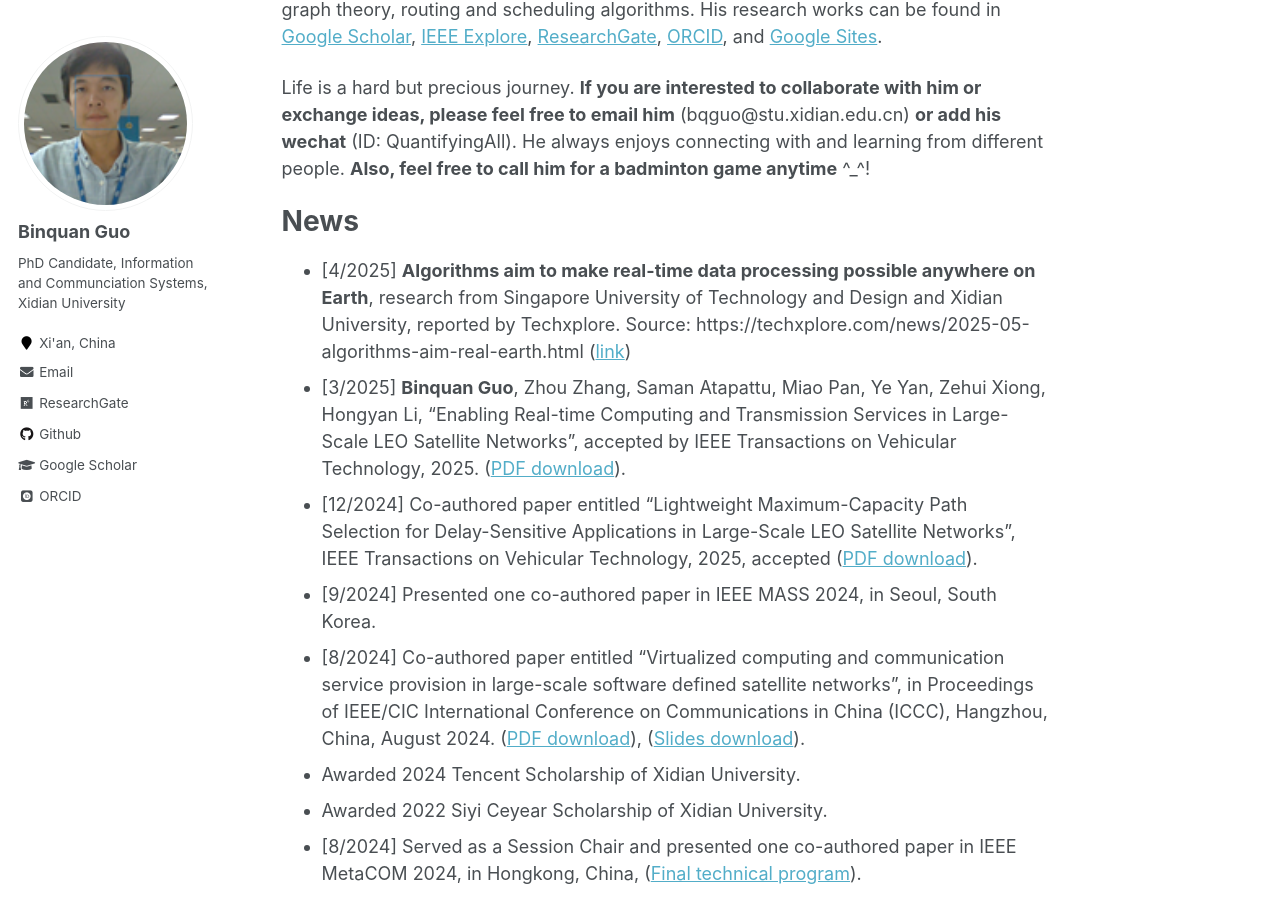
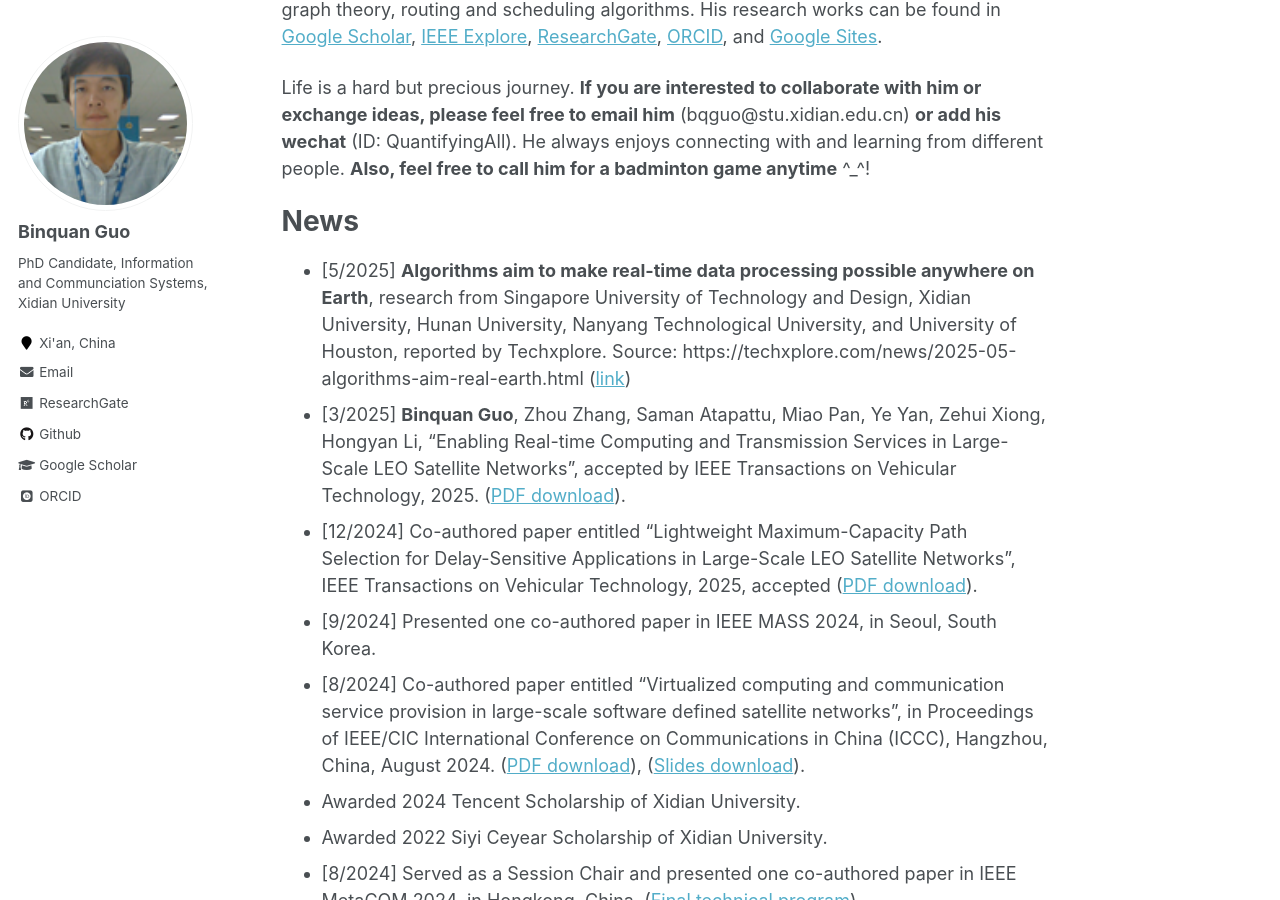
Before and after one commit to wilixx/wilixx.github.io, a Jekyll site: the page built from _pages/about.md, in a window 1280 px wide and 900 px high, scrolled down 434 px. Built offline with Jekyll 4.4.1, drawn with Linux system fonts in a browser that asks for light colours; some web fonts are replaced.

Commit message:
Update about.md

```diff
--- a/_pages/about.md
+++ b/_pages/about.md
@@ -16,7 +16,8 @@ Life is a hard but precious journey. **If you are interested to collaborate with
 
 News
 ======
-* [4/2025] **Algorithms aim to make real-time data processing possible anywhere on Earth**, research from Singapore University of Technology and Design and Xidian University, reported by Techxplore. Source: https://techxplore.com/news/2025-05-algorithms-aim-real-earth.html ([link](https://techxplore.com/news/2025-05-algorithms-aim-real-earth.html))
+* [5/2025] **Algorithms aim to make real-time data processing possible anywhere on Earth**, research from Singapore University of Technology and Design, Xidian University, Hunan University, Nanyang
+Technological University, and University of Houston, reported by Techxplore. Source: https://techxplore.com/news/2025-05-algorithms-aim-real-earth.html ([link](https://techxplore.com/news/2025-05-algorithms-aim-real-earth.html))
 * [3/2025]  **Binquan Guo**, Zhou Zhang, Saman Atapattu, Miao Pan, Ye Yan, Zehui Xiong, Hongyan Li, "Enabling Real-time Computing and Transmission Services in Large-Scale LEO Satellite Networks", accepted by IEEE Transactions on Vehicular Technology, 2025. ([PDF download](https://ieeexplore.ieee.org/document/10937133)).
 * [12/2024] Co-authored paper entitled "Lightweight Maximum-Capacity Path Selection for Delay-Sensitive Applications in Large-Scale LEO Satellite Networks", IEEE Transactions on Vehicular Technology, 2025, accepted ([PDF download](https://ieeexplore.ieee.org/document/10797674)).
 * [9/2024] Presented one co-authored paper in IEEE MASS 2024, in Seoul, South Korea.
```
